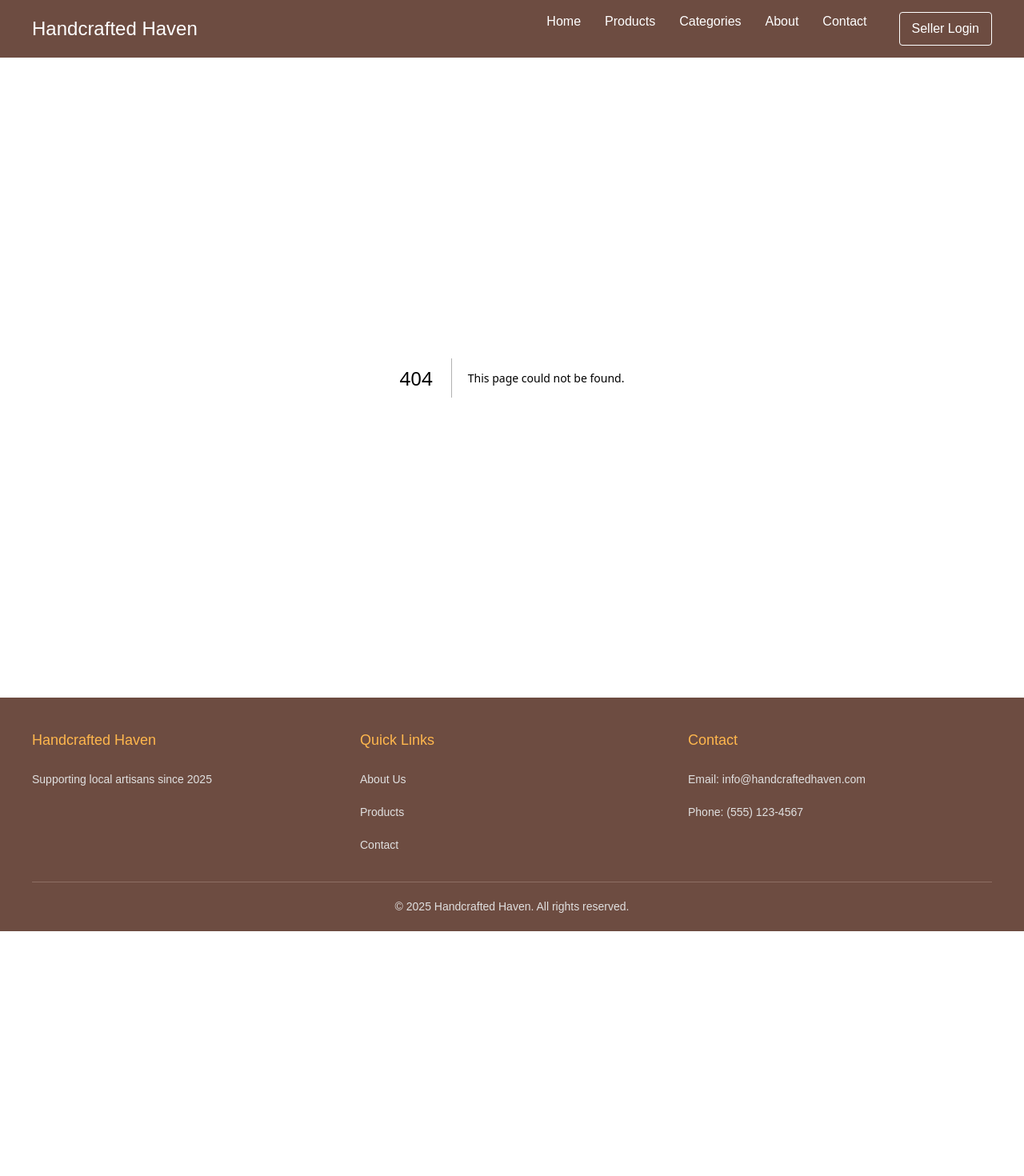
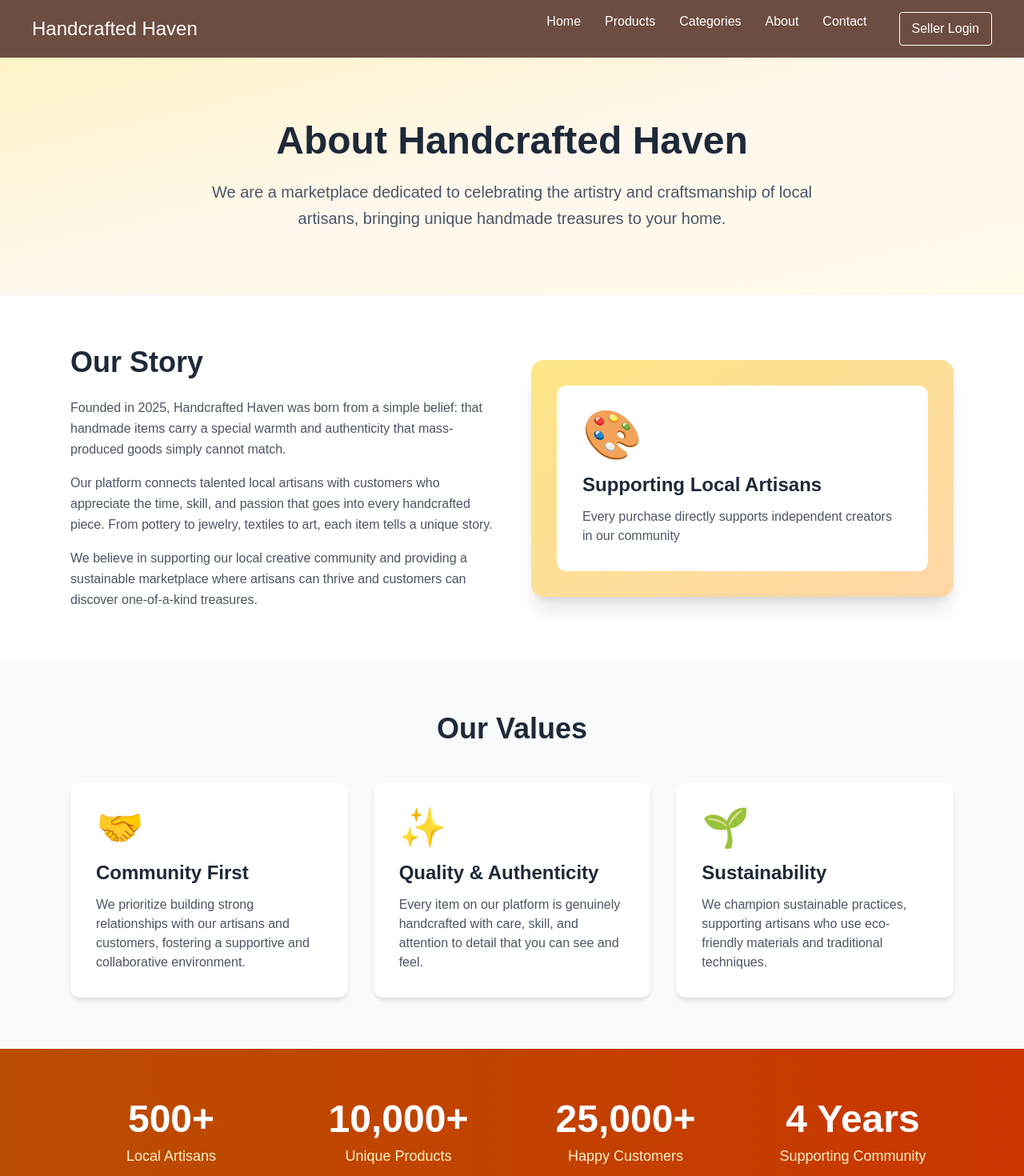
Before and after one commit to MichaelKazembe/Handcrafted-haven, a Next.js app: page /about in a window 1280 px wide. Before the commit this address had no page. Shown: the top 1470 px of the page at 80% size. Before the commit the page ends 1164 px from the top, so only its background shows below. Built offline with nearby package versions, Linux system fonts and the light colour scheme.

Commit message:
About page created

```diff
--- /dev/null
+++ b/src/app/about/page.tsx
@@ -0,0 +1,214 @@
+'use client';
+
+import Link from 'next/link';
+
+export default function AboutPage() {
+  return (
+    <div className="min-h-screen flex flex-col bg-gray-50">
+      {/* Hero Section */}
+      <section className="bg-linear-to-br from-amber-100 via-orange-50 to-amber-50 py-20">
+        <div className="max-w-6xl mx-auto px-6 text-center">
+          <h1 className="text-5xl font-bold text-gray-800 mb-6">
+            About Handcrafted Haven
+          </h1>
+          <p className="text-xl text-gray-600 max-w-3xl mx-auto leading-relaxed">
+            We are a marketplace dedicated to celebrating the artistry and craftsmanship
+            of local artisans, bringing unique handmade treasures to your home.
+          </p>
+        </div>
+      </section>
+
+      {/* Our Story Section */}
+      <section className="py-16 bg-white">
+        <div className="max-w-6xl mx-auto px-6">
+          <div className="grid md:grid-cols-2 gap-12 items-center">
+            <div>
+              <h2 className="text-4xl font-bold text-gray-800 mb-6">Our Story</h2>
+              <div className="space-y-4 text-gray-600 leading-relaxed">
+                <p>
+                  Founded in 2025, Handcrafted Haven was born from a simple belief:
+                  that handmade items carry a special warmth and authenticity that
+                  mass-produced goods simply cannot match.
+                </p>
+                <p>
+                  Our platform connects talented local artisans with customers who
+                  appreciate the time, skill, and passion that goes into every
+                  handcrafted piece. From pottery to jewelry, textiles to art,
+                  each item tells a unique story.
+                </p>
+                <p>
+                  We believe in supporting our local creative community and providing
+                  a sustainable marketplace where artisans can thrive and customers
+                  can discover one-of-a-kind treasures.
+                </p>
+              </div>
+            </div>
+
+            <div className="relative">
+              <div className="bg-linear-to-br from-amber-200 to-orange-200 rounded-2xl p-8 shadow-xl">
+                <div className="bg-white rounded-xl p-8">
+                  <div className="text-6xl mb-4">🎨</div>
+                  <h3 className="text-2xl font-bold text-gray-800 mb-3">
+                    Supporting Local Artisans
+                  </h3>
+                  <p className="text-gray-600">
+                    Every purchase directly supports independent creators in our community
+                  </p>
+                </div>
+              </div>
+            </div>
+          </div>
+        </div>
+      </section>
+
+      {/* Our Values Section */}
+      <section className="py-16 bg-gray-50">
+        <div className="max-w-6xl mx-auto px-6">
+          <h2 className="text-4xl font-bold text-gray-800 text-center mb-12">
+            Our Values
+          </h2>
+
+          <div className="grid md:grid-cols-3 gap-8">
+            {/* Value 1 */}
+            <div className="bg-white rounded-xl p-8 shadow-md hover:shadow-xl transition-shadow duration-300">
+              <div className="text-5xl mb-4">🤝</div>
+              <h3 className="text-2xl font-bold text-gray-800 mb-3">
+                Community First
+              </h3>
+              <p className="text-gray-600">
+                We prioritize building strong relationships with our artisans
+                and customers, fostering a supportive and collaborative environment.
+              </p>
+            </div>
+
+            {/* Value 2 */}
+            <div className="bg-white rounded-xl p-8 shadow-md hover:shadow-xl transition-shadow duration-300">
+              <div className="text-5xl mb-4">✨</div>
+              <h3 className="text-2xl font-bold text-gray-800 mb-3">
+                Quality & Authenticity
+              </h3>
+              <p className="text-gray-600">
+                Every item on our platform is genuinely handcrafted with care,
+                skill, and attention to detail that you can see and feel.
+              </p>
+            </div>
+
+            {/* Value 3 */}
+            <div className="bg-white rounded-xl p-8 shadow-md hover:shadow-xl transition-shadow duration-300">
+              <div className="text-5xl mb-4">🌱</div>
+              <h3 className="text-2xl font-bold text-gray-800 mb-3">
+                Sustainability
+              </h3>
+              <p className="text-gray-600">
+                We champion sustainable practices, supporting artisans who use
+                eco-friendly materials and traditional techniques.
+              </p>
+            </div>
+          </div>
+        </div>
+      </section>
+
+      {/* Statistics Section */}
+      <section className="py-16 bg-linear-to-r from-amber-700 to-orange-700 text-white">
+        <div className="max-w-6xl mx-auto px-6">
+          <div className="grid md:grid-cols-4 gap-8 text-center">
+            <div>
+              <div className="text-5xl font-bold mb-2">500+</div>
+              <div className="text-amber-100 text-lg">Local Artisans</div>
+            </div>
+            <div>
+              <div className="text-5xl font-bold mb-2">10,000+</div>
+              <div className="text-amber-100 text-lg">Unique Products</div>
+            </div>
+            <div>
+              <div className="text-5xl font-bold mb-2">25,000+</div>
+              <div className="text-amber-100 text-lg">Happy Customers</div>
+            </div>
+            <div>
+              <div className="text-5xl font-bold mb-2">4 Years</div>
+              <div className="text-amber-100 text-lg">Supporting Community</div>
+            </div>
+          </div>
+        </div>
+      </section>
+
+      {/* Team Section */}
+      <section className="py-16 bg-white">
+        <div className="max-w-6xl mx-auto px-6">
+          <h2 className="text-4xl font-bold text-gray-800 text-center mb-4">
+            Meet Our Team
+          </h2>
+          <p className="text-gray-600 text-center mb-12 max-w-2xl mx-auto">
+            We are a passionate team dedicated to connecting artisans with customers
+            who appreciate handcrafted excellence.
+          </p>
+
+          <div className="grid md:grid-cols-3 gap-8">
+            {/* Team Member 1 */}
+            <div className="text-center">
+              <div className="w-40 h-40 bg-linear-to-br from-amber-300 to-orange-400 rounded-full mx-auto mb-4 flex items-center justify-center text-6xl">
+                👩‍💼
+              </div>
+              <h3 className="text-xl font-bold text-gray-800 mb-1">Sarah Chen</h3>
+              <p className="text-amber-700 font-semibold mb-2">Founder & CEO</p>
+              <p className="text-gray-600 text-sm">
+                Passionate about supporting local artisans and building community
+              </p>
+            </div>
+
+            {/* Team Member 2 */}
+            <div className="text-center">
+              <div className="w-40 h-40 bg-linear-to-br from-amber-300 to-orange-400 rounded-full mx-auto mb-4 flex items-center justify-center text-6xl">
+                👨‍💻
+              </div>
+              <h3 className="text-xl font-bold text-gray-800 mb-1">Michael Torres</h3>
+              <p className="text-amber-700 font-semibold mb-2">Head of Technology</p>
+              <p className="text-gray-600 text-sm">
+                Creating seamless experiences for artisans and customers
+              </p>
+            </div>
+
+            {/* Team Member 3 */}
+            <div className="text-center">
+              <div className="w-40 h-40 bg-linear-to-br from-amber-300 to-orange-400 rounded-full mx-auto mb-4 flex items-center justify-center text-6xl">
+                👩‍🎨
+              </div>
+              <h3 className="text-xl font-bold text-gray-800 mb-1">Emma Rodriguez</h3>
+              <p className="text-amber-700 font-semibold mb-2">Artisan Relations</p>
+              <p className="text-gray-600 text-sm">
+                Nurturing relationships with our talented maker community
+              </p>
+            </div>
+          </div>
+        </div>
+      </section>
+
+      {/* CTA Section */}
+      <section className="py-20 bg-linear-to-br from-amber-100 via-orange-50 to-amber-50">
+        <div className="max-w-4xl mx-auto px-6 text-center">
+          <h2 className="text-4xl font-bold text-gray-800 mb-6">
+            Join Our Community
+          </h2>
+          <p className="text-xl text-gray-600 mb-8 leading-relaxed">
+            Whether you are an artisan looking to share your craft or a customer
+            seeking unique handmade treasures, there is a place for you at Handcrafted Haven.
+          </p>
+          <div className="flex flex-col sm:flex-row gap-4 justify-center">
+            <Link
+              href="/products"
+              className="bg-amber-500 hover:bg-amber-600 text-white font-semibold px-8 py-4 rounded-lg transition-colors duration-300 shadow-md hover:shadow-lg"
+            >
+              Browse Products
+            </Link>
+            <Link
+              href="/auth/login"
+              className="bg-gray-700 hover:bg-gray-800 text-white font-semibold px-8 py-4 rounded-lg transition-colors duration-300 shadow-md hover:shadow-lg"
+            >
+              Become a Seller
+            </Link>
+          </div>
+        </div>
+      </section>
+    </div>
+  );
+}
```
Also changed, not shown: 1 other file (tests, documents, lock files or other folders).
